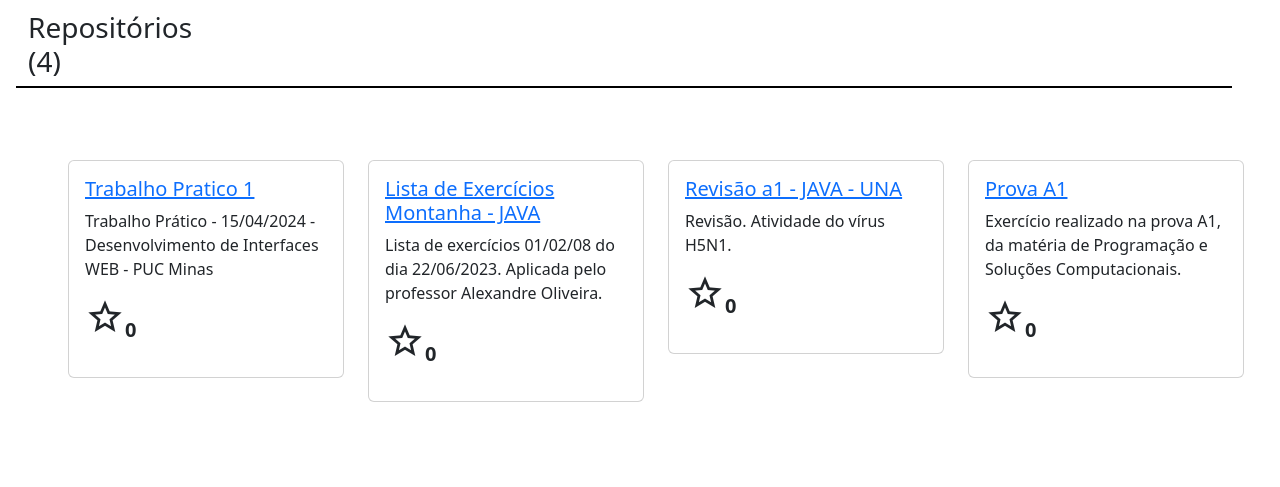
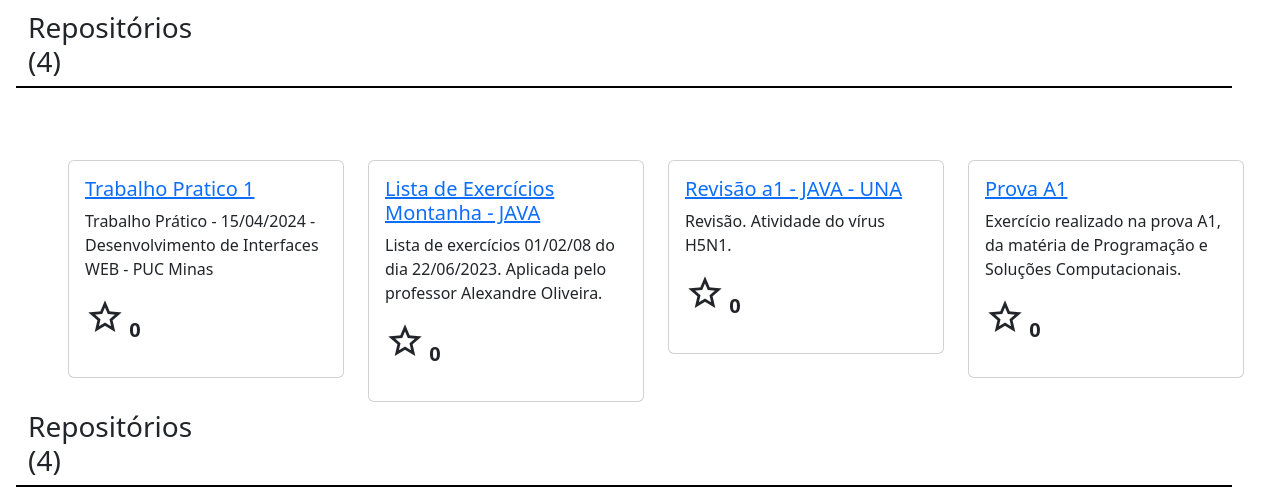
Before and after one commit to iQuezin/TrabalhoPratico01, a plain HTML site: page index.html in a window 1280 px wide. Shown: the part 477-964 px from the top of the page. Before the commit the page ends 879 px from the top, so only its background shows below. Drawn offline with nearby package versions, Linux system fonts and the light colour scheme.

Commit message:
Iniciando a seção 3

```diff
--- a/index-style.css
+++ b/index-style.css
@@ -53,3 +53,8 @@
 #secao-2 img {
     background-color: black;
 }
+
+.carousel-inner > .carousel-item > img {
+    width: 900px;
+    height: 400px;
+  }
--- a/index.html
+++ b/index.html
@@ -42,15 +42,20 @@
                     <img class="rounded float-start image-fluid" src="imagens/Perfil Github.jpeg" alt="">
                     <div id="card_perfil" class="card-body d-flex flex-column align-items-start">
                         <h5><a href="" class="text-dark">Kayque dos Santos Almeida</a></h5>
-                        <p id="texto_perfil"> Lorem ipsum dolor sit amet consectetur adipisicing elit. Nulla, tempora maxime fugit fugiat
+                        <p id="texto_perfil"> Lorem ipsum dolor sit amet consectetur adipisicing elit. Nulla, tempora
+                            maxime fugit fugiat
                             itaque, cumque tenetur consequatur sunt libero fuga repudiandae nemo officia repellat unde
                             in asperiores eaque animi? Libero.</p>
                         <p><strong>Location:</strong> Contagem/MG/Brasil</p>
-                        <p><strong>Site: </strong><a id="site" href="https://www.pucminas.br" class="text-dark">https://pucminas.br</a></p>
+                        <p><strong>Site: </strong><a id="site" href="https://www.pucminas.br"
+                                class="text-dark">https://pucminas.br</a></p>
                         <div id="redes" class="d-inline-block">
-                            <a href="https://www.instagram.com/ique_dsa/"><img class="image-fluid" src="imagens/instagram.png" alt=""></a>
-                            <a href="https://www.linkedin.com/in/kayque-dos-santos-almeida/"><img class="image-fluid" src="imagens/linkedin.png" alt=""></a>
-                            <a href="https://github.com/iQuezin"><img class="image-fluid" src="imagens/github.png" alt=""></a>
+                            <a href="https://www.instagram.com/ique_dsa/"><img class="image-fluid"
+                                    src="imagens/instagram.png" alt=""></a>
+                            <a href="https://www.linkedin.com/in/kayque-dos-santos-almeida/"><img class="image-fluid"
+                                    src="imagens/linkedin.png" alt=""></a>
+                            <a href="https://github.com/iQuezin"><img class="image-fluid" src="imagens/github.png"
+                                    alt=""></a>
                         </div>
                     </div>
                 </div>
@@ -58,7 +63,7 @@
         </div>
     </section>
 
-    <!--Seção 01-->
+    <!--Seção 02-->
     <section id="secao-2" class="container-fluid mx-3 mt-2">
         <div class="row">
             <div class="col-md-2 col-sm-12 d-flex justify-content-around">
@@ -74,8 +79,10 @@
                     <div class="card">
                         <div class="card-body">
                             <h5 class="card-title text-primary"><a href="">Trabalho Pratico 1</a></h5>
-                      <p class="card-text">Trabalho Prático - 15/04/2024 - Desenvolvimento de Interfaces WEB - PUC Minas</p>
-                      <span class="material-symbols-outlined fs-1">star</span><p class="d-inline-block fs-5 fw-bold">0</p>
+                            <p class="card-text">Trabalho Prático - 15/04/2024 - Desenvolvimento de Interfaces WEB - PUC
+                                Minas</p>
+                            <span class="material-symbols-outlined fs-1">star</span>
+                            <p class="d-inline-block fs-5 fw-bold">0</p>
                         </div>
                     </div>
                 </div>
@@ -83,8 +90,10 @@
                     <div class="card">
                         <div class="card-body">
                             <h5 class="card-title"><a href="">Lista de Exercícios Montanha - JAVA</a></h5>
-                      <p class="card-text">Lista de exercícios 01/02/08 do dia 22/06/2023. Aplicada pelo professor Alexandre Oliveira.</p>
-                      <span class="material-symbols-outlined fs-1">star</span><p class="d-inline-block fs-5 fw-bold">0</p>
+                            <p class="card-text">Lista de exercícios 01/02/08 do dia 22/06/2023. Aplicada pelo professor
+                                Alexandre Oliveira.</p>
+                            <span class="material-symbols-outlined fs-1">star</span>
+                            <p class="d-inline-block fs-5 fw-bold">0</p>
                         </div>
                     </div>
                 </div>
@@ -93,7 +102,8 @@
                         <div class="card-body">
                             <h5 class="card-title"><a href="">Revisão a1 - JAVA - UNA</a></h5>
                             <p class="card-text">Revisão. Atividade do vírus H5N1.</p>
-                      <span class="material-symbols-outlined fs-1">star</span><p class="d-inline-block fs-5 fw-bold">0</p>
+                            <span class="material-symbols-outlined fs-1">star</span>
+                            <p class="d-inline-block fs-5 fw-bold">0</p>
                         </div>
                     </div>
                 </div>
@@ -101,14 +111,28 @@
                     <div class="card">
                         <div class="card-body">
                             <h5 class="card-title"><a href="">Prova A1</a></h5>
-                      <p class="card-text">Exercício realizado na prova A1, da matéria de Programação e Soluções Computacionais.</p>
-                      <span class="material-symbols-outlined fs-1">star</span><p class="d-inline-block fs-5 fw-bold">0</p>
+                            <p class="card-text">Exercício realizado na prova A1, da matéria de Programação e Soluções
+                                Computacionais.</p>
+                            <span class="material-symbols-outlined fs-1">star</span>
+                            <p class="d-inline-block fs-5 fw-bold">0</p>
                         </div>
                     </div>
                 </div>
             </div>
         </div>
     </section>
+
+    <!--Seção 3-->
+    <div class="container-fluid mx-3 mt-2">
+        <div class="row">
+            <div class="col-md-2 col-sm-12 d-flex justify-content-around">
+                <h3>Repositórios (4)</h3>
+            </div>
+        </div>
+        <div class="row">
+            <div id="barra_divisoria" class="col-md-12 col-sm-12"></div>
+        </div>
+    </div>
 </body>
 
 </html>
```
Lines whose indentation alone changed are shown as unchanged.
